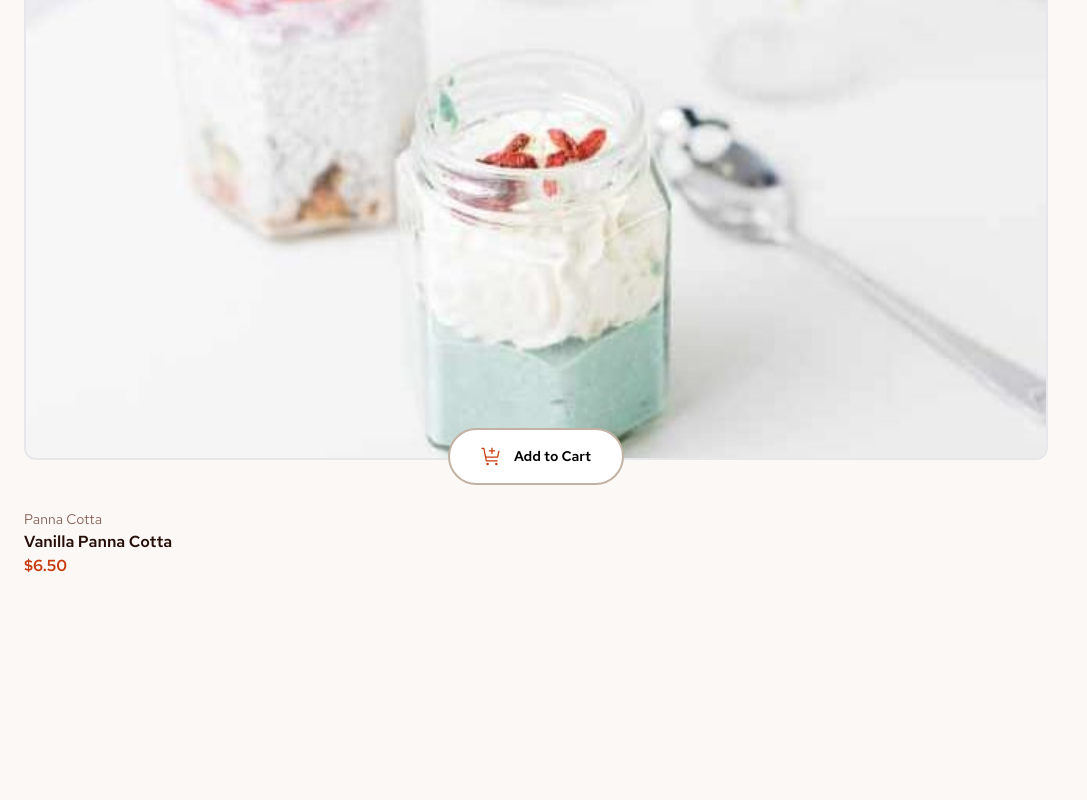
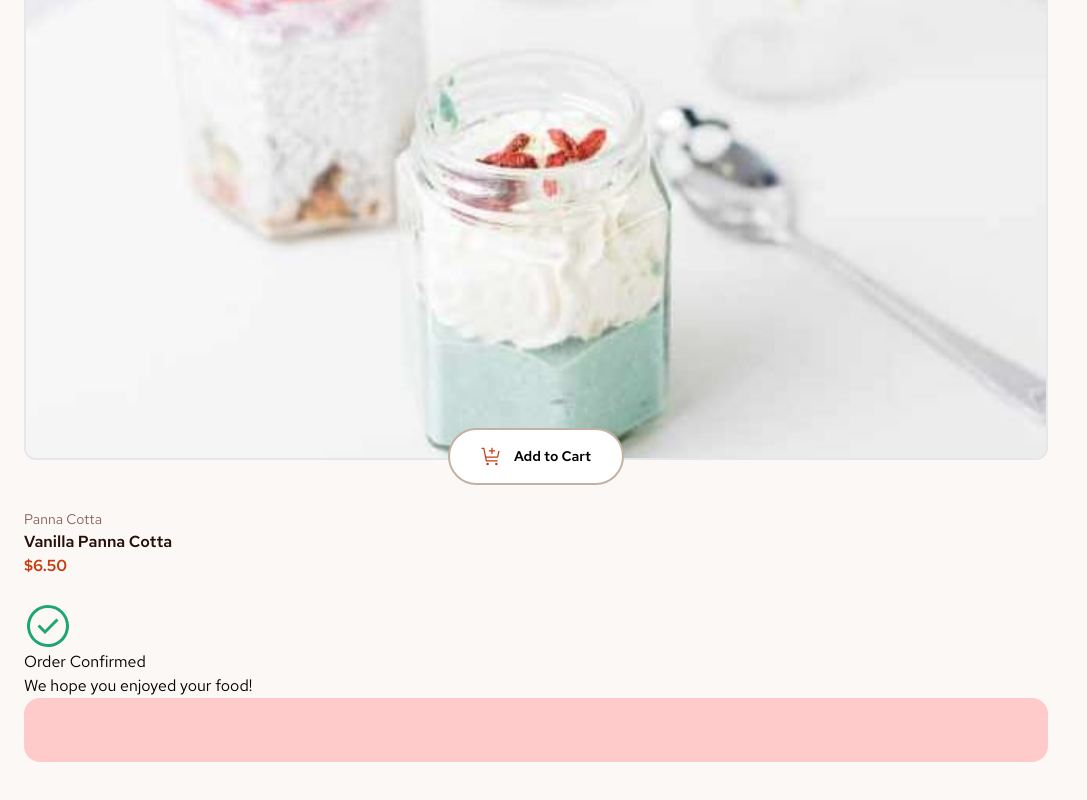
Before and after one commit to JoshuaNwaizu/Product-list, a React (Vite) app: page / in a window 1280 px wide. Shown: the part 6838-7638 px from the top of the page, without its empty margins (0-1087 px from the left). Before the commit the page ends 7464 px from the top, so only its background shows below. Built offline with nearby package versions, Linux system fonts and the light colour scheme.

Commit message:
first commit

```diff
--- a/src/App.tsx
+++ b/src/App.tsx
@@ -1,4 +1,5 @@
 import Cart from './components/Cart';
+import OrderConfirmed from './components/OrderConfirmed';
 import ProductItems from './components/ProductItems';
 
 const App = () => {
@@ -6,6 +7,7 @@ const App = () => {
     <main className="max-w-[1024px] mx-6 my-[3rem] flex flex-col gap-6">
       <ProductItems />
       <Cart />
+      <OrderConfirmed />
     </main>
   );
 };
--- /dev/null
+++ b/src/components/OrderConfirmed.tsx
@@ -0,0 +1,65 @@
+// import React from 'react';
+
+import { useSelector } from 'react-redux';
+import { RootState } from '../store';
+import { productList } from './ProductItems';
+
+const orderList = productList;
+
+const OrderConfirmed = () => {
+  const cartItem = useSelector((store: RootState) => store.cart);
+
+  const getOrderedList = cartItem.map((cart) => {
+    const productListItem = orderList.find((item) => item.name === cart.name);
+    return productListItem ? { ...cart, ...productListItem } : cart;
+  });
+
+  console.log(getOrderedList);
+
+  return (
+    <section>
+      <div>
+        <span>
+          <img
+            src="/assets/images/icon-order-confirmed.svg"
+            alt="order-confirmed"
+          />
+          <h2>Order Confirmed</h2>
+          <p>We hope you enjoyed your food!</p>
+        </span>
+      </div>
+
+      <div className="flex flex-col gap-5 px-5 py-8 bg-red-200 rounded-2xl">
+        {getOrderedList.map((item, i) => (
+          <>
+            <article
+              key={i}
+              className="flex justify-between"
+            >
+              <div className="flex gap-5">
+                <img
+                  src={item.image.mobile}
+                  alt={item.name}
+                  className="w-[48px] h-[48px]"
+                />
+                <div>
+                  <p>{item.name}</p>
+                  <span className="flex gap-3">
+                    <p>1x</p>
+                    <p>$7.20</p>
+                  </span>
+                </div>
+              </div>
+              <h3>$42.00</h3>
+            </article>
+            <hr className="border-black" />
+          </>
+        ))}
+      </div>
+
+      <div></div>
+    </section>
+  );
+};
+
+export default OrderConfirmed;
--- a/src/components/ProductItems.tsx
+++ b/src/components/ProductItems.tsx
@@ -21,9 +21,10 @@ export interface FoodItem {
   name: string;
   category: string;
   price: number;
+  //  image: string;
 }
 
-const productList: FoodItem[] = productJson;
+export const productList: FoodItem[] = productJson;
 
 const ProductItems = () => {
   const productItem = useSelector((store: RootState) => store);
```
